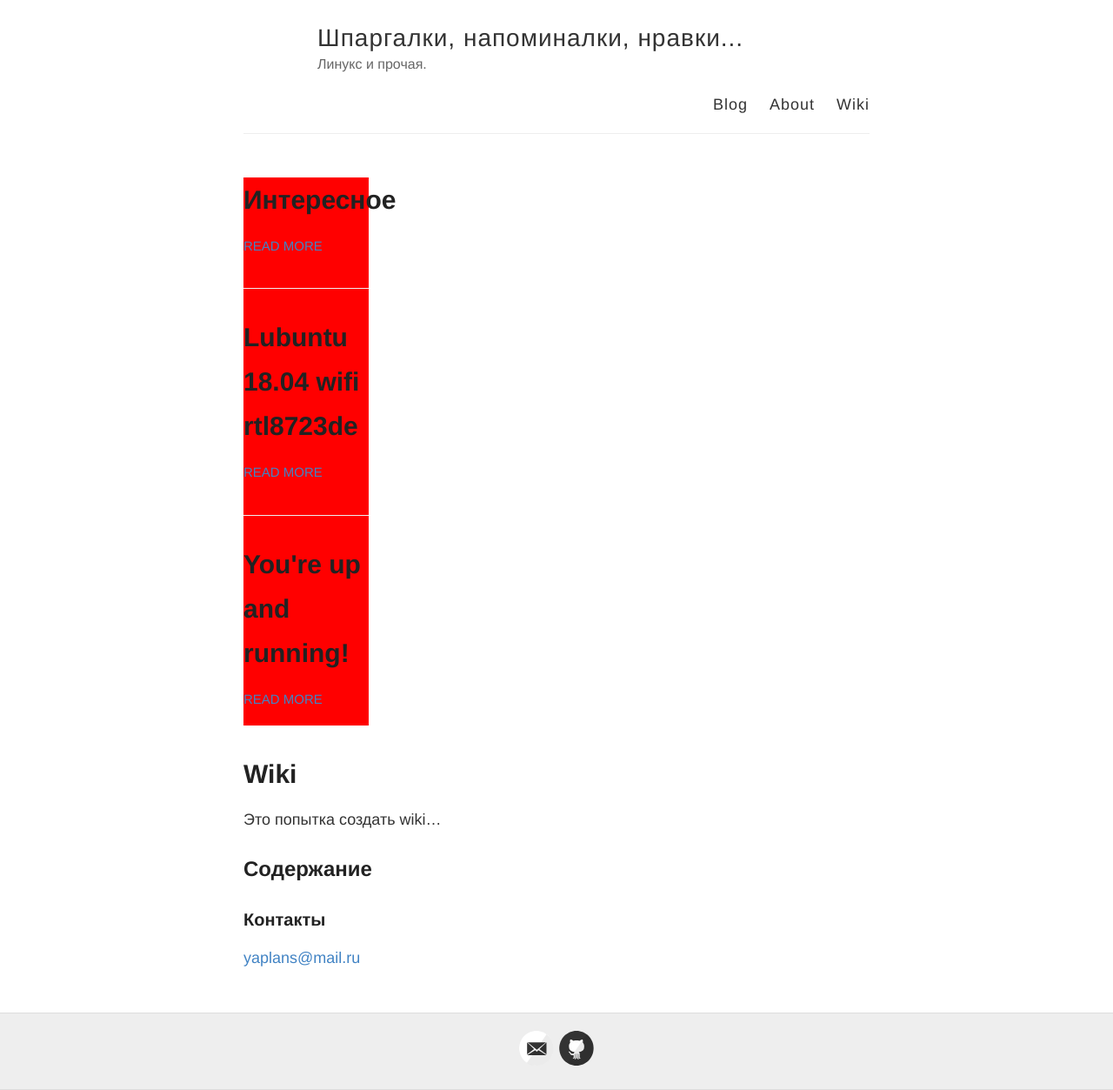
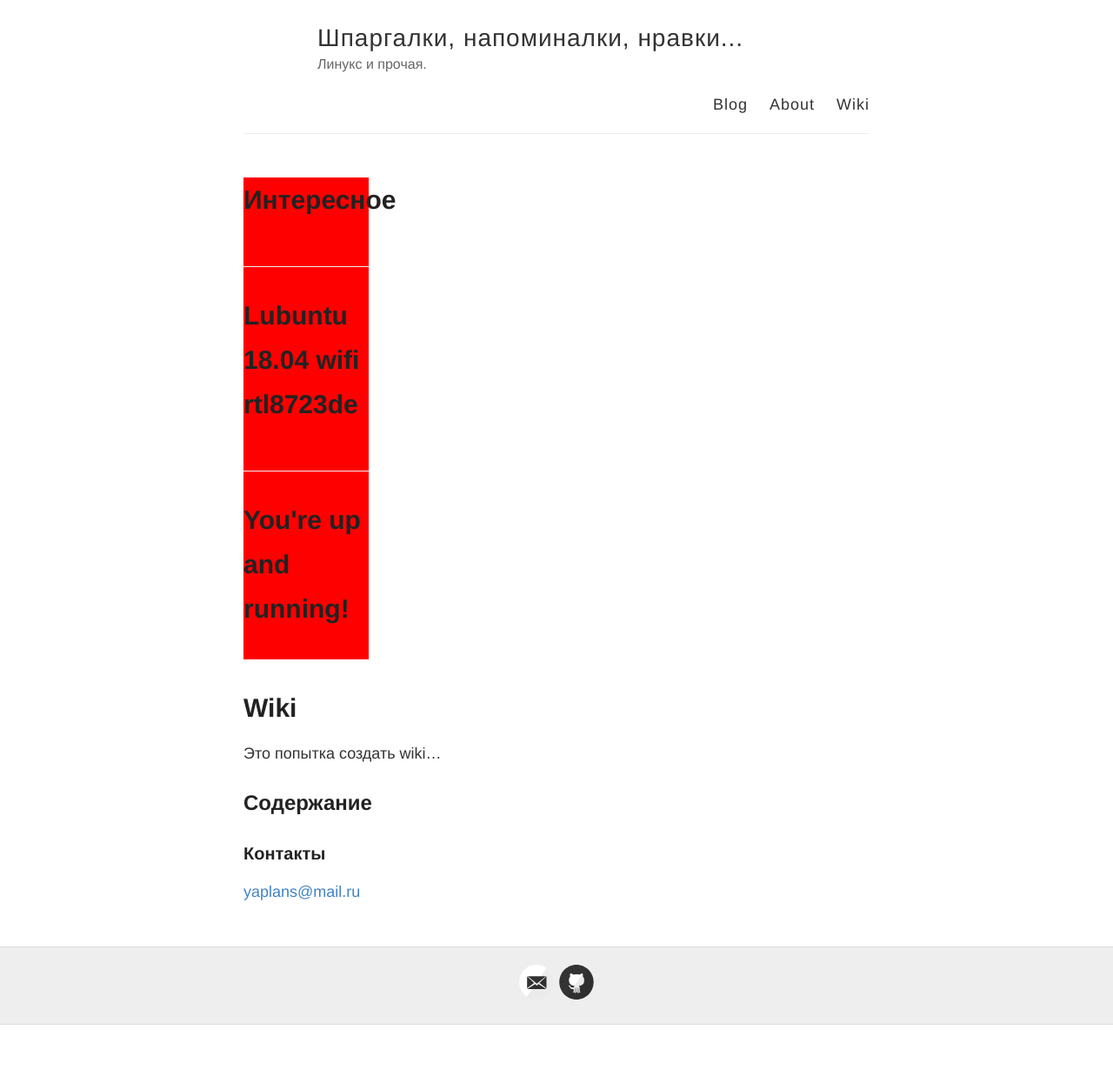
Before and after one commit to yaplans/yaplans.github.io, a Jekyll site: the page built from wiki.md, in a window 1280 px wide. Shown: the whole page at 87% size. Built offline with Jekyll 4.4.1, drawn with Linux system fonts in a browser that asks for light colours; after the commit the page ends 1178 px from its top, so only the background shows below that.

Commit message:
Подправил wiki 3

```diff
--- a/_layouts/wiki.html
+++ b/_layouts/wiki.html
@@ -13,8 +13,12 @@ layout: default
           <div class="entry">
             {{ post.excerpt }}
           </div>
+
+
+<a href="{{ site.baseurl }}{{ post.url }}" class="read-more">Read More</a>
+
 -->
-          <a href="{{ site.baseurl }}{{ post.url }}" class="read-more">Read More</a>
+
         </article>
       {% endfor %}
     </div>
```
